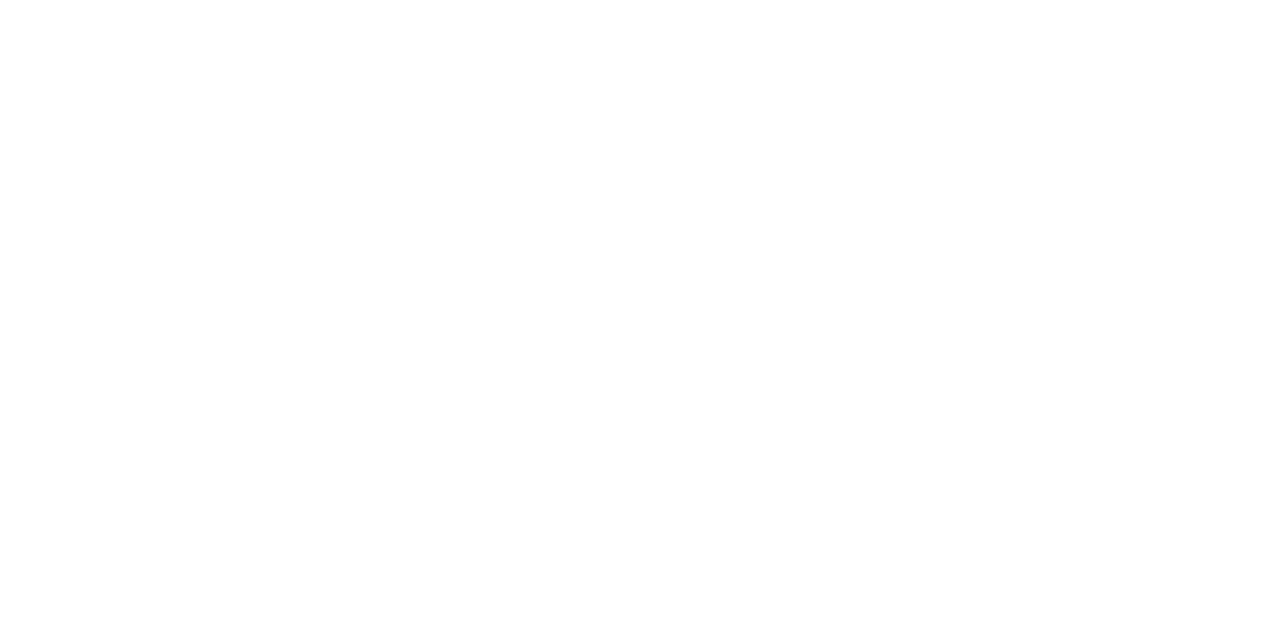
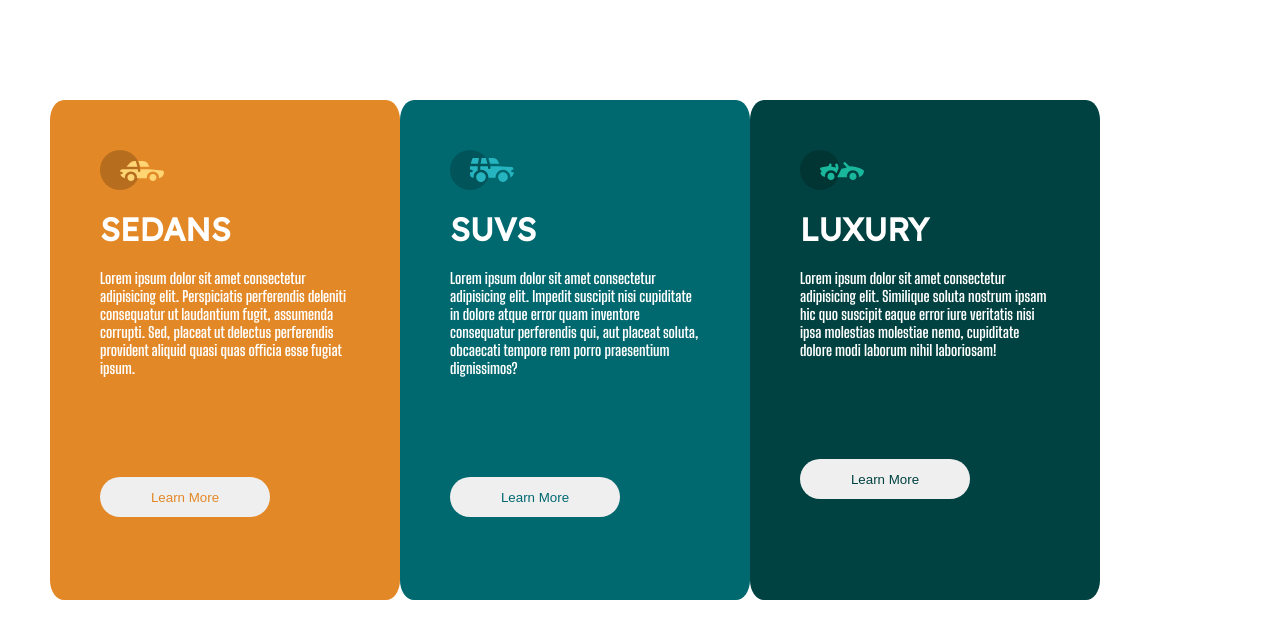
Before and after one commit to brandonsr/3columns-responsive, a plain HTML site: page index.html in a window 1280 px wide. Drawn offline with Linux system fonts and the light colour scheme.

Commit message:
finished

```diff
--- a/index.html
+++ b/index.html
@@ -4,9 +4,35 @@
     <meta charset="UTF-8">
     <meta http-equiv="X-UA-Compatible" content="IE=edge">
     <meta name="viewport" content="width=device-width, initial-scale=1.0">
-    <title>Document</title>
+    <title>3 columms</title>
+    <link rel="shortcut icon" href="/img/favicon-32x32.png" type="image/x-icon">
+    <link rel="stylesheet" href="main.css">
+    <link rel="preconnect" href="https://fonts.gstatic.com">
+    <link rel="preconnect" href="https://fonts.gstatic.com">
+    <link href="https://fonts.googleapis.com/css2?family=Big+Shoulders+Display:wght@700&family=Lexend+Deca&display=swap" rel="stylesheet">
 </head>
 <body>
+    <div class="main">
+        <div class="sedans car">
+            <img src="img/icon-sedans.svg" alt="">
+            <h1>SEDANS</h1>
+            <p>Lorem ipsum dolor sit amet consectetur adipisicing elit. Perspiciatis perferendis deleniti consequatur ut laudantium fugit, assumenda corrupti. Sed, placeat ut delectus perferendis provident aliquid quasi quas officia esse fugiat ipsum.</p>
+            <button class="boton naranja">Learn More</button>
+        </div>
 
+        <div class="suvs car">
+            <img src="img/icon-suvs.svg" alt="">
+            <h1>SUVS</h1>
+            <p>Lorem ipsum dolor sit amet consectetur adipisicing elit. Impedit suscipit nisi cupiditate in dolore atque error quam inventore consequatur perferendis qui, aut placeat soluta, obcaecati tempore rem porro praesentium dignissimos?</p>
+            <button class="boton azul">Learn More</button>
+        </div>
+
+        <div class="luxury car">
+            <img src="img/icon-luxury.svg" alt="">
+            <h1>LUXURY</h1>
+            <p>Lorem ipsum dolor sit amet consectetur adipisicing elit. Similique soluta nostrum ipsam hic quo suscipit eaque error iure veritatis nisi ipsa molestias molestiae nemo, cupiditate dolore modi laborum nihil laboriosam!</p>
+            <button class="boton verde">Learn More</button>
+        </div>
+    </div>
 </body>
 </html>
--- a/main.css
+++ b/main.css
@@ -0,0 +1,87 @@
+*{
+    margin: 0;
+    padding: 0;
+}
+h1{
+    font-family: 'Lexend Deca', sans-serif;
+    color: #FFF;
+    padding-top:15px;
+    padding-bottom: 20px;
+}
+p{
+    font-family: 'Big Shoulders Display', cursive;
+    color: #FFF;
+    font-size: 15px;
+    padding-bottom: 100px;
+}
+
+.main{
+    display: grid;
+    align-content: center;
+    align-items: center;
+    margin: 100px 50px auto 50px;
+    grid-template-columns: repeat(3, 350px);
+    width: 750px;
+}
+
+.sedans{
+    grid-column-start: 1;
+    grid-column-end: 2;
+    background: hsl(31, 77%, 52%);
+}
+
+.suvs{
+    grid-column-start: 2;
+    grid-column-end: 3;
+    background: hsl(184, 100%, 22%);
+}
+
+.luxury{
+    grid-column-start: 3;
+    background: hsl(179, 100%, 13%);
+}
+
+.car{
+    width: 250px;
+    padding: 50px;
+    height: 400px;
+    border-radius: 4%;
+}
+
+.boton{
+    border: none;
+    border-radius: 30px;
+    height: 40px;
+    width: 170px;
+    margin: 0 auto;
+    text-align: center;
+}
+
+.naranja{
+    color:hsl(31, 77%, 52%);
+}
+
+.azul{
+    color:hsl(184, 100%, 22%);
+}
+
+.verde{
+    color: hsl(179, 100%, 13%);
+}
+.boton:hover{
+    background: none;
+    color: #FFF;
+    border: solid white 1px;
+}
+
+/* Media Queries */
+
+@media only screen and (max-width: 770px) {
+
+.main{
+    display: block;
+    width: 75px;
+    margin: 10px 5px 10px 5px;
+}
+
+}
```
